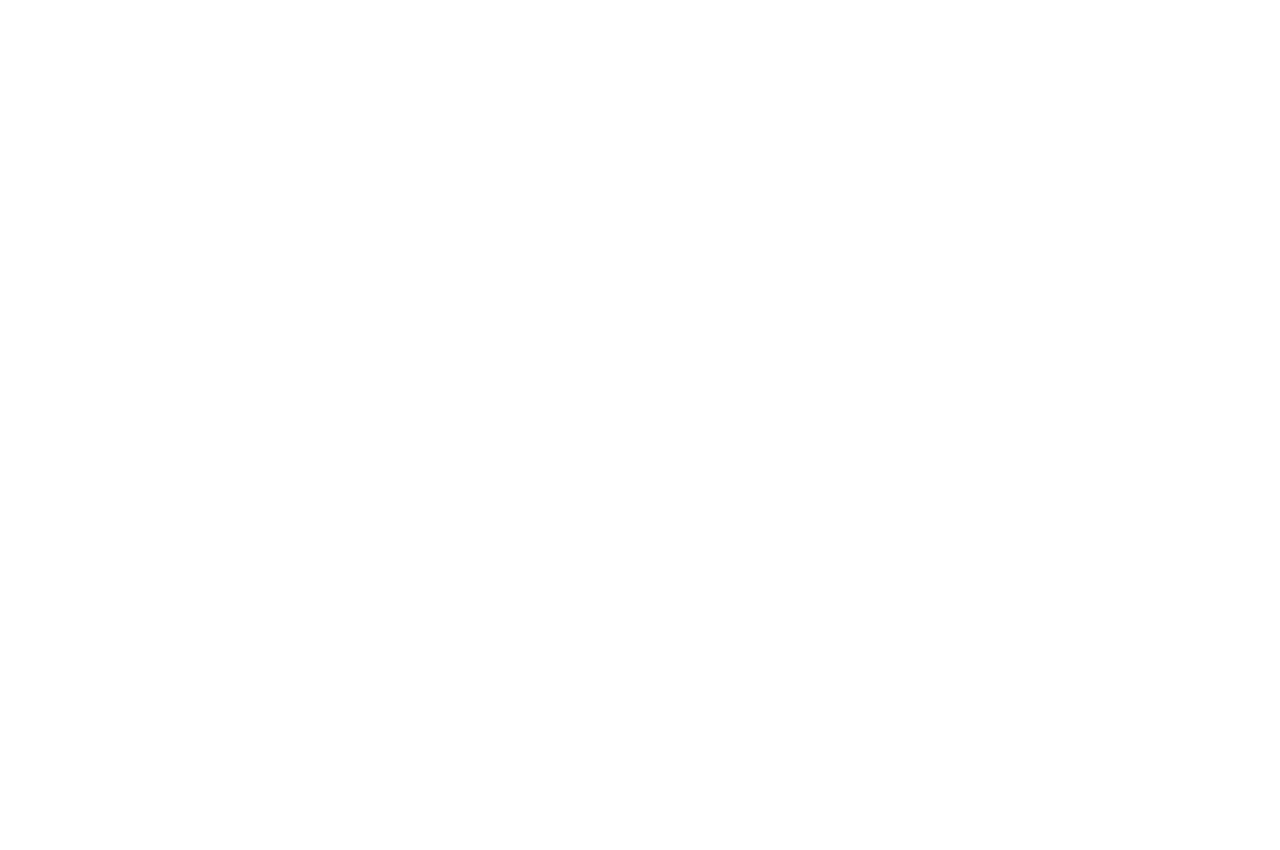
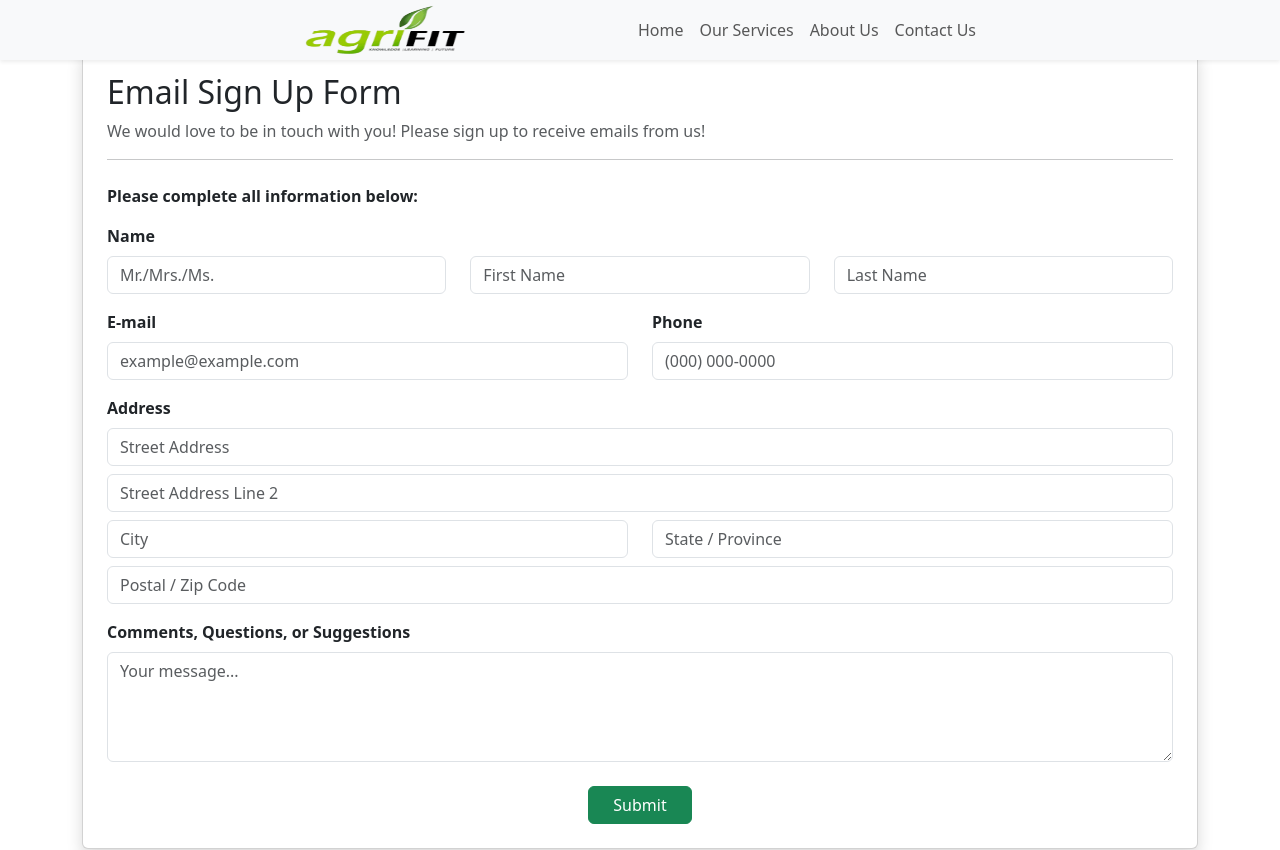
Before and after one commit to Mwangimark/cropfrontend, a React (Create React App) app: page /contact_us in a window 1280 px wide. Before the commit this address had no page. Shown: the top 850 px of the page. Before the commit the page ends 800 px from the top, so only its background shows below. Built offline with nearby package versions, Linux system fonts and the light colour scheme.

Commit message:
listed all the prediction mae by past user

```diff
--- a/src/App.js
+++ b/src/App.js
@@ -1,5 +1,5 @@
 // src/App.js
-import React from 'react';
+import React, { useEffect, useState } from 'react';
 import { Routes, Route } from 'react-router-dom';
 import LandingPage from './pages/LandingPage';
 import LoginSignupPage from './pages/LoginSignupPage';
@@ -7,16 +7,32 @@ import Dashboard from './pages/Dashboard';
 import Predict from './pages/Predict';
 import './App.css';
 import ProtectedRoute from './components/ProtectedRoute';
+import Contactus from './pages/Contactus';
 
 
 function App() {
+  const [user, setUser] = useState(null);
+
+  useEffect(() => {
+    const storedUser = localStorage.getItem('user');
+    if (storedUser) {
+      try {
+        setUser(JSON.parse(storedUser));
+      } catch (err) {
+        console.warn("Invalid stored user:", storedUser);
+        localStorage.removeItem('user');
+      }
+    }
+  }, []);
+
 
   return (
     <Routes>
       <Route path="/" element={<LandingPage />} />
       <Route path="/auth" element={<LoginSignupPage />} />
-      <Route path='/dashboard' element={<ProtectedRoute>  <Dashboard /> </ProtectedRoute>} />
-      <Route path='/predict' element={<ProtectedRoute> <Predict /> </ProtectedRoute>} />
+      <Route path='/dashboard' element={<ProtectedRoute>  <Dashboard user={user} /> </ProtectedRoute>} />
+      <Route path='/predict' element={<ProtectedRoute> <Predict user = {user} /> </ProtectedRoute>} />
+      <Route path='/contact_us' element={<Contactus/>} />
     </Routes>
   );
 }
--- a/src/api/predictapi.jsx
+++ b/src/api/predictapi.jsx
@@ -13,10 +13,11 @@ const getAuthHeaders = () => {
   };
 };
 
+
 // Prediction API
 export const predictCrops = async (formData) => {
   try {
-    const response = await fetch("http://localhost:8000/api/recommendations/", {
+    const response = await fetch(`${API_BASE_URL}/recommendations/`, {
       method: "POST",
       headers: {
         "Content-Type": "application/json",
@@ -36,9 +37,21 @@ export const predictCrops = async (formData) => {
   }
 };
 
-// get predictions of an individual user
-// export const getPastPredictions = async ()={
-//   try{
-//     const response =
-//   }
-// }
+
+
+//  get past predictions of a specific user
+export const getPastPredictions = async () => {
+  try {
+    const headers = getAuthHeaders(); // already contains headers
+
+    const response = await axios.get(
+      `${API_BASE_URL}/recommendations/my-recommendations/`,
+      headers // ✅ pass the object directly
+    );
+
+    return response.data;
+  } catch (error) {
+    console.error("Prediction Error:", error);
+    return null;
+  }
+};
--- a/src/components/DashboardHeader.jsx
+++ b/src/components/DashboardHeader.jsx
@@ -1,15 +1,18 @@
-// components/DashboardHeader.js
 import React from 'react';
-import { Row, Col, Dropdown } from 'react-bootstrap';
+import { Container, Row, Col, Dropdown, Nav } from 'react-bootstrap';
 import { FaUserCircle } from 'react-icons/fa';
-import { useNavigate } from 'react-router-dom';
-
+import { Link, useNavigate } from 'react-router-dom';
 
 const DashboardHeader = ({ user }) => {
     const navigate = useNavigate();
+
     return (
-        <Row className="align-items-center  justify-content-between py-2 shadow-sm rounded bg-success text-white" style= {{paddingLeft: '20rem'}}>
-            <Col xs="auto">
+        <header className="bg-success text-white py-2 shadow-sm">
+            <Container fluid>
+                <Row className="align-items-center justify-content-between px-3">
+
+                    {/* Logo */}
+                    <Col xs={12} md="auto" className="text-center text-md-start mb-2 mb-md-0">
                         <img
                             src="/assets/logo.png"
                             alt="logo"
@@ -19,11 +22,24 @@ const DashboardHeader = ({ user }) => {
                         />
                     </Col>
 
-            <Col xs="auto" style= {{paddingRight: '20rem'}}>
+                    {/* Navigation Links */}
+                    <Col xs={12} md className="text-center mb-2 mb-md-0">
+                        <Nav className="justify-content-center justify-content-md-end">
+                            <Nav.Item>
+                                <Link to="/dashboard" className="nav-link text-white fw-semibold">Home</Link>
+                            </Nav.Item>
+                            <Nav.Item>
+                                <Link to="/contact" className="nav-link text-white fw-semibold">Contact Us</Link>
+                            </Nav.Item>
+                        </Nav>
+                    </Col>
+
+                    {/* User Dropdown */}
+                    <Col xs={12} md="auto" className="text-center text-md-end">
                         <Dropdown align="end">
                             <Dropdown.Toggle
                                 variant="outline-primary"
-                        className="d-flex align-items-center gap-2 px-3 py-2 rounded-pill shadow-sm"
+                                className="d-flex align-items-center gap-2 px-3 py-2 rounded-pill shadow-sm mx-auto mx-md-0"
                                 style={{ backgroundColor: '#f8f9fa', border: '1px solid #ccc' }}
                             >
                                 <FaUserCircle size={24} />
@@ -34,11 +50,15 @@ const DashboardHeader = ({ user }) => {
                                 <Dropdown.Item>Profile</Dropdown.Item>
                                 <Dropdown.Item>Settings</Dropdown.Item>
                                 <Dropdown.Divider />
-                        <Dropdown.Item className="text-danger"onClick={()=> navigate('/auth')} >Logout</Dropdown.Item>
+                                <Dropdown.Item className="text-danger" onClick={() => navigate('/auth')}>
+                                    Logout
+                                </Dropdown.Item>
                             </Dropdown.Menu>
                         </Dropdown>
                     </Col>
                 </Row>
+            </Container>
+        </header>
     );
 };
 
--- a/src/components/Header.jsx
+++ b/src/components/Header.jsx
@@ -1,5 +1,6 @@
 import React from 'react';
 import { Container, Navbar, Nav } from 'react-bootstrap';
+import { Link } from 'react-router-dom';
 
 function Header() {
   return (
@@ -18,9 +19,10 @@ function Header() {
         <Navbar.Toggle aria-controls="basic-navbar-nav" />
         <Navbar.Collapse id="basic-navbar-nav">
           <Nav className="ms-auto" style={{ marginRight: '17rem' }}>
+            <Nav.Link as ={Link} to='/'>Home</Nav.Link>
             <Nav.Link href="#services">Our Services</Nav.Link>
             <Nav.Link href="#about">About Us</Nav.Link>
-            <Nav.Link href="#contact">Contact Us</Nav.Link>
+            <Nav.Link as ={Link} to='/contact_us'>Contact Us</Nav.Link>
           </Nav>
         </Navbar.Collapse>
       </Container>
--- /dev/null
+++ b/src/context/context.jsx
@@ -0,0 +1,5 @@
+import { createContext } from "react";
+
+ const UserContext = createContext(null)
+
+ export default UserContext
--- a/src/index.js
+++ b/src/index.js
@@ -9,11 +9,9 @@ import { BrowserRouter } from 'react-router-dom';
 
 const root = ReactDOM.createRoot(document.getElementById('root'));
 root.render(
-  <React.StrictMode>
      <BrowserRouter>
          <App />
      </BrowserRouter>
-  </React.StrictMode>
 );
 
 // If you want to start measuring performance in your app, pass a function
--- /dev/null
+++ b/src/pages/Contactus.jsx
@@ -0,0 +1,82 @@
+import React from 'react';
+import Header from '../components/Header';
+import Footer from '../components/Footer';
+
+const Contactus = () => {
+    return (
+        <>
+            <Header />
+            <div className="container my-5 ">
+                <div className="card shadow">
+                    <div className="card-body p-4" >
+                        <h2 className="card-title">Email Sign Up Form</h2>
+                        <p className="text-muted">We would love to be in touch with you! Please sign up to receive emails from us!</p>
+                        <hr className="mb-4" />
+
+                        <form>
+                            <p className="fw-semibold mb-3">Please complete all information below:</p>
+
+                            {/* Name */}
+                            <div className="row mb-3">
+                                <label className="form-label fw-semibold">Name</label>
+                                <div className="col-md-4">
+                                    <input type="text" className="form-control" placeholder="Mr./Mrs./Ms." />
+                                </div>
+                                <div className="col-md-4">
+                                    <input type="text" className="form-control" placeholder="First Name" />
+                                </div>
+                                <div className="col-md-4">
+                                    <input type="text" className="form-control" placeholder="Last Name" />
+                                </div>
+                            </div>
+
+                            {/* Email and Phone */}
+                            <div className="row mb-3">
+                                <div className="col-md-6">
+                                    <label className="form-label fw-semibold">E-mail</label>
+                                    <input type="email" className="form-control" placeholder="example@example.com" />
+                                </div>
+                                <div className="col-md-6">
+                                    <label className="form-label fw-semibold">Phone</label>
+                                    <input type="tel" className="form-control" placeholder="(000) 000-0000" />
+                                </div>
+                            </div>
+
+                            {/* Address */}
+                            <div className="mb-3">
+                                <label className="form-label fw-semibold">Address</label>
+                                <input type="text" className="form-control mb-2" placeholder="Street Address" />
+                                <input type="text" className="form-control mb-2" placeholder="Street Address Line 2" />
+                                <div className="row">
+                                    <div className="col-md-6 mb-2">
+                                        <input type="text" className="form-control" placeholder="City" />
+                                    </div>
+                                    <div className="col-md-6 mb-2">
+                                        <input type="text" className="form-control" placeholder="State / Province" />
+                                    </div>
+                                </div>
+                                <input type="text" className="form-control" placeholder="Postal / Zip Code" />
+                            </div>
+
+                            {/* Comments */}
+                            <div className="mb-4">
+                                <label className="form-label fw-semibold">Comments, Questions, or Suggestions</label>
+                                <textarea className="form-control" rows="4" placeholder="Your message..."></textarea>
+                            </div>
+
+                            {/* Submit */}
+                            <div className="text-center">
+                                <button type="submit" className="btn btn-success px-4">
+                                    Submit
+                                </button>
+                            </div>
+                        </form>
+                    </div>
+                </div>
+            </div>
+            <Footer />
+        </>
+    );
+};
+
+export default Contactus;
--- a/src/pages/Predict.jsx
+++ b/src/pages/Predict.jsx
@@ -5,7 +5,7 @@ import DashboardHeader from '../components/DashboardHeader';
 import Footer from '../components/Footer';
 import { predictCrops } from '../api/predictapi';
 
-const PredictForm = () => {
+const PredictForm = ({user}) => {
   const [formData, setFormData] = useState({
     nitrogen: '',
     phosphorus: '',
@@ -50,7 +50,7 @@ const PredictForm = () => {
 
   return (
     <>
-      <DashboardHeader />
+      <DashboardHeader user={user} />
       <div className='predict-bg py-5'>
         <Card className="p-4 shadow-sm" style={{ maxWidth: '500px', margin: '0 auto' }}>
           <Form onSubmit={(e) => e.preventDefault()}>
```
Also changed, not shown: src/pages/Dashboard.jsx (+39 -86 lines). Lines whose indentation alone changed are shown as unchanged.
